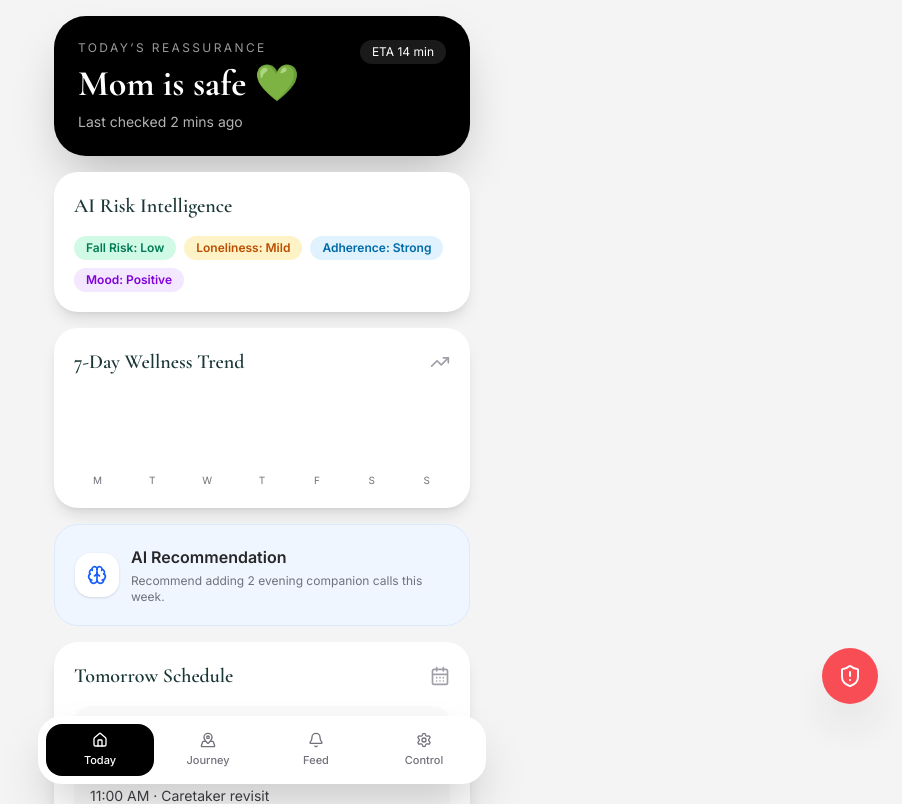
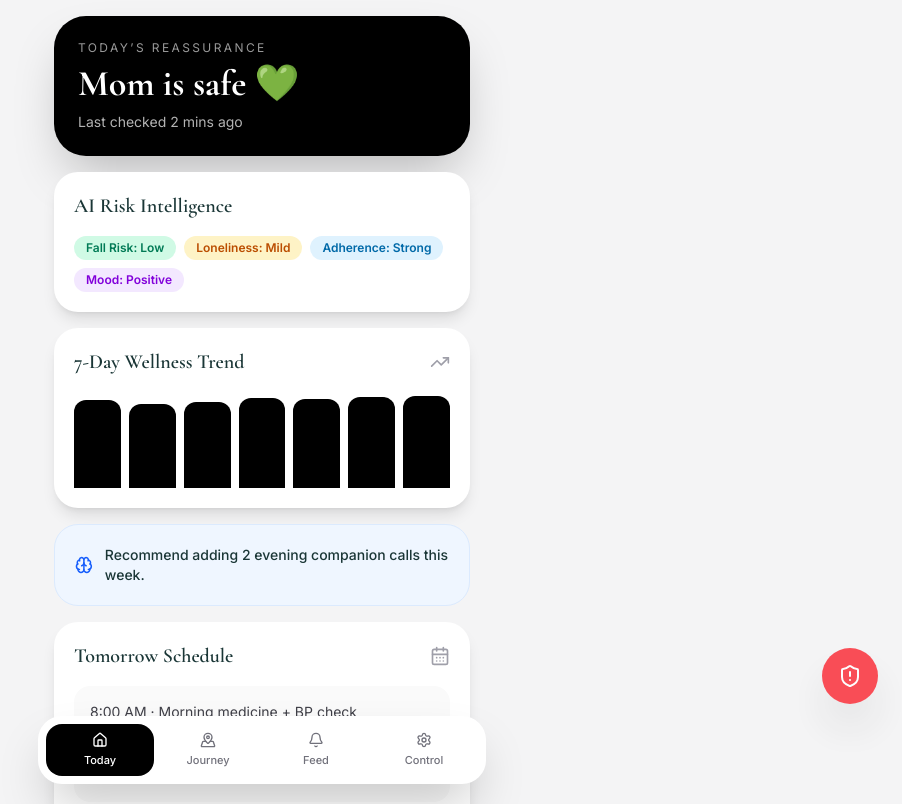
Before and after one commit to Jayashri87/lderly-demo, a React (Vite) app: page / in a window 1280 px wide. Shown: the top 804 px of the page, without its empty margins (378-1280 px from the left). Built offline with nearby package versions, Linux system fonts and the light colour scheme.

Commit message:
Sprint 6 monetization OS

```diff
--- a/src/App.tsx
+++ b/src/App.tsx
@@ -6,7 +6,6 @@ import {
   Settings,
   ShieldAlert,
   Pill,
-  Footprints,
   Smile,
   Camera,
   Clock3,
@@ -16,6 +15,14 @@ import {
   CalendarDays,
   TrendingUp,
   Brain,
+  Activity,
+  Wallet,
+  RotateCcw,
+  Map,
+  Crown,
+  Gift,
+  Sparkles,
+  ArrowUpRight,
 } from "lucide-react";
 
 const checkpoints = [
@@ -35,15 +42,7 @@ const feedItems = [
   { icon: AlertTriangle, title: "AI risk alert", subtitle: "Loneliness mild · recommend evening call" },
 ];
 
-const trendData = [
-  { day: "M", score: 92 },
-  { day: "T", score: 88 },
-  { day: "W", score: 90 },
-  { day: "T", score: 94 },
-  { day: "F", score: 93 },
-  { day: "S", score: 95 },
-  { day: "S", score: 96 },
-];
+const trendData = [92, 88, 90, 94, 93, 95, 96];
 
 export default function App() {
   const [activeTab, setActiveTab] = React.useState("today");
@@ -51,31 +50,18 @@ export default function App() {
   const TodayScreen = () => (
     <div className="space-y-4">
       <section className="rounded-[32px] bg-black text-white p-6 shadow-2xl">
-        <div className="flex items-start justify-between">
-          <div>
-            <p className="text-xs uppercase tracking-[0.2em] opacity-60">Today’s reassurance</p>
-            <h1 className="text-4xl font-bold mt-2">Mom is safe 💚</h1>
-            <p className="text-sm opacity-70 mt-2">Last checked 2 mins ago</p>
-          </div>
-          <span className="text-xs bg-white/10 rounded-full px-3 py-1">ETA 14 min</span>
-        </div>
+        <p className="text-xs uppercase tracking-[0.2em] opacity-60">Today’s reassurance</p>
+        <h1 className="text-4xl font-bold mt-2">Mom is safe 💚</h1>
+        <p className="text-sm opacity-70 mt-2">Last checked 2 mins ago</p>
       </section>
 
       <section className="rounded-3xl bg-white p-5 shadow-lg">
         <h2 className="text-xl font-semibold">AI Risk Intelligence</h2>
         <div className="mt-4 flex flex-wrap gap-2">
-          <span className="rounded-full bg-emerald-100 px-3 py-1 text-xs font-semibold text-emerald-700">
-            Fall Risk: Low
-          </span>
-          <span className="rounded-full bg-amber-100 px-3 py-1 text-xs font-semibold text-amber-700">
-            Loneliness: Mild
-          </span>
-          <span className="rounded-full bg-sky-100 px-3 py-1 text-xs font-semibold text-sky-700">
-            Adherence: Strong
-          </span>
-          <span className="rounded-full bg-purple-100 px-3 py-1 text-xs font-semibold text-purple-700">
-            Mood: Positive
-          </span>
+          <span className="rounded-full bg-emerald-100 px-3 py-1 text-xs font-semibold text-emerald-700">Fall Risk: Low</span>
+          <span className="rounded-full bg-amber-100 px-3 py-1 text-xs font-semibold text-amber-700">Loneliness: Mild</span>
+          <span className="rounded-full bg-sky-100 px-3 py-1 text-xs font-semibold text-sky-700">Adherence: Strong</span>
+          <span className="rounded-full bg-purple-100 px-3 py-1 text-xs font-semibold text-purple-700">Mood: Positive</span>
         </div>
       </section>
 
@@ -84,30 +70,17 @@ export default function App() {
           <h2 className="text-xl font-semibold">7-Day Wellness Trend</h2>
           <TrendingUp className="w-5 h-5 text-zinc-400" />
         </div>
-        <div className="mt-4 flex items-end justify-between gap-2 h-24">
-          {trendData.map((item) => (
-            <div key={item.day} className="flex flex-col items-center gap-2 flex-1">
-              <div
-                className="w-full rounded-t-xl bg-black"
-                style={{ height: `${item.score}%` }}
-              />
-              <span className="text-[10px] text-zinc-500">{item.day}</span>
-            </div>
+        <div className="mt-4 flex items-end gap-2 h-24">
+          {trendData.map((score, i) => (
+            <div key={i} className="flex-1 rounded-t-xl bg-black" style={{ height: `${score}%` }} />
           ))}
         </div>
       </section>
 
       <section className="rounded-3xl border border-blue-100 bg-blue-50 p-5">
         <div className="flex items-center gap-3">
-          <div className="rounded-2xl bg-white p-3 shadow-sm">
-            <Brain className="w-5 h-5 text-blue-600" />
-          </div>
-          <div>
-            <p className="font-semibold text-zinc-800">AI Recommendation</p>
-            <p className="text-xs text-zinc-500 mt-1">
-              Recommend adding 2 evening companion calls this week.
-            </p>
-          </div>
+          <Brain className="w-5 h-5 text-blue-600" />
+          <p className="text-sm font-medium">Recommend adding 2 evening companion calls this week.</p>
         </div>
       </section>
 
@@ -116,16 +89,10 @@ export default function App() {
           <h2 className="text-xl font-semibold">Tomorrow Schedule</h2>
           <CalendarDays className="w-5 h-5 text-zinc-400" />
         </div>
-        <div className="mt-4 space-y-3">
-          <div className="rounded-2xl bg-zinc-50 p-4 text-sm text-zinc-700">
-            8:00 AM · Morning medicine + BP check
-          </div>
-          <div className="rounded-2xl bg-zinc-50 p-4 text-sm text-zinc-700">
-            11:00 AM · Caretaker revisit
-          </div>
-          <div className="rounded-2xl bg-zinc-50 p-4 text-sm text-zinc-700">
-            7:00 PM · Evening reassurance call
-          </div>
+        <div className="mt-4 space-y-3 text-sm text-zinc-700">
+          <div className="rounded-2xl bg-zinc-50 p-4">8:00 AM · Morning medicine + BP check</div>
+          <div className="rounded-2xl bg-zinc-50 p-4">11:00 AM · Caretaker revisit</div>
+          <div className="rounded-2xl bg-zinc-50 p-4">7:00 PM · Evening reassurance call</div>
         </div>
       </section>
     </div>
@@ -176,12 +143,70 @@ export default function App() {
           </div>
         );
       })}
+
+      <section className="rounded-3xl border border-amber-100 bg-amber-50 p-5">
+        <div className="flex items-center gap-3">
+          <Sparkles className="w-5 h-5 text-amber-600" />
+          <div>
+            <p className="font-semibold">Upgrade Moment</p>
+            <p className="text-xs text-zinc-500 mt-1">Missed dose premium monitoring available</p>
+          </div>
+        </div>
+      </section>
     </div>
   );
 
   const ControlScreen = () => (
-    <div className="rounded-3xl bg-white p-6 shadow-lg">
-      Billing, concierge upgrades, emergency contacts, doctor preferences, and admin controls.
+    <div className="space-y-4">
+      <section className="grid grid-cols-2 gap-3">
+        <div className="rounded-3xl bg-white p-4 shadow-lg">
+          <Wallet className="w-5 h-5 mb-2" />
+          <p className="text-xs text-zinc-500">ARPU Today</p>
+          <p className="text-2xl font-bold">₹1,240</p>
+        </div>
+        <div className="rounded-3xl bg-white p-4 shadow-lg">
+          <ArrowUpRight className="w-5 h-5 mb-2" />
+          <p className="text-xs text-zinc-500">Upgrades</p>
+          <p className="text-2xl font-bold">12</p>
+        </div>
+      </section>
+
+      <section className="rounded-3xl bg-white p-5 shadow-lg">
+        <h2 className="text-xl font-semibold">Premium Concierge Plans</h2>
+        <div className="mt-4 space-y-3">
+          <div className="rounded-2xl bg-zinc-50 p-4 flex items-center justify-between">
+            <div>
+              <p className="font-semibold">Essential Care</p>
+              <p className="text-xs text-zinc-500">Visits + medicine loop</p>
+            </div>
+            <Crown className="w-4 h-4" />
+          </div>
+          <div className="rounded-2xl bg-amber-50 border border-amber-100 p-4 flex items-center justify-between">
+            <div>
+              <p className="font-semibold">NRI Concierge</p>
+              <p className="text-xs text-zinc-500">Daily calls + doctor escalation</p>
+            </div>
+            <Crown className="w-4 h-4 text-amber-600" />
+          </div>
+          <div className="rounded-2xl bg-zinc-50 p-4 flex items-center justify-between">
+            <div>
+              <p className="font-semibold">Doctor-on-call</p>
+              <p className="text-xs text-zinc-500">Emergency response add-on</p>
+            </div>
+            <Crown className="w-4 h-4" />
+          </div>
+        </div>
+      </section>
+
+      <section className="rounded-3xl border border-emerald-100 bg-emerald-50 p-5">
+        <div className="flex items-center gap-3">
+          <Gift className="w-5 h-5 text-emerald-700" />
+          <div>
+            <p className="font-semibold">Festival Gift Care</p>
+            <p className="text-xs text-zinc-500 mt-1">Gift 3 care visits to parents this festival</p>
+          </div>
+        </div>
+      </section>
     </div>
   );
 
```
